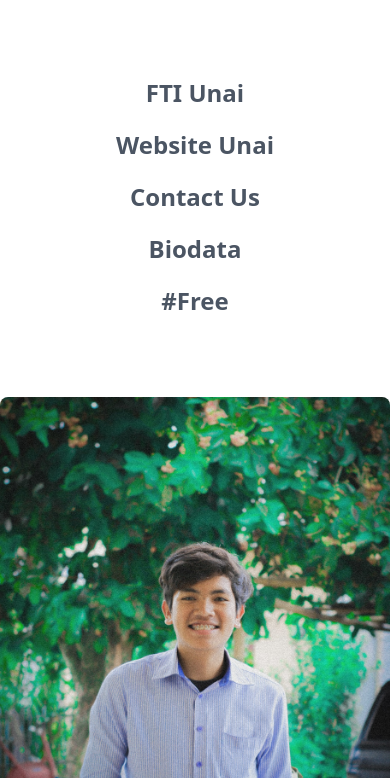
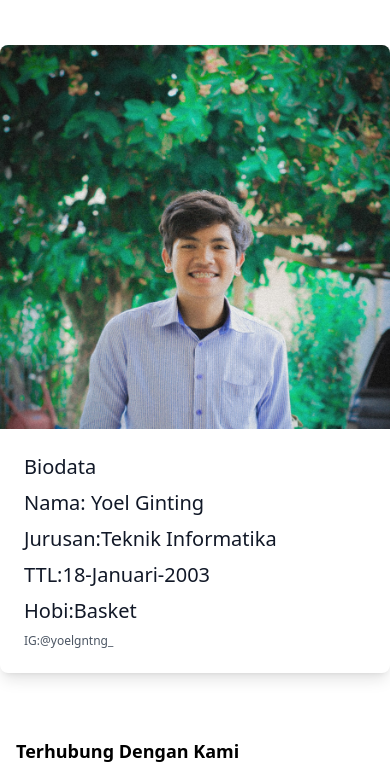
Before and after one commit to Yoelgntng/maiting.github.io, a website: page biodata.html in a window 390 px wide. Shown: the part 99-877 px from the top of the page. Drawn offline with Linux system fonts and the light colour scheme.

Commit message:
Update biodata.html

```diff
--- a/biodata.html
+++ b/biodata.html
@@ -28,7 +28,7 @@
     </div>
   </div>
   <!--Mobile Menu-->
-  <div id="mobile-menu" class="md:hidden text center">
+  <div id="mobile-menu" class="md:hidden hidden text center">
     <ul class="text-center md:flex space-y-5 text-gray-600 font-bold text-2xl my-20">
       <li><a href="https://fti.unai.edu/">FTI Unai</a></li>
       <li><a href="https://unai.edu/">Website Unai</a></li>
```
